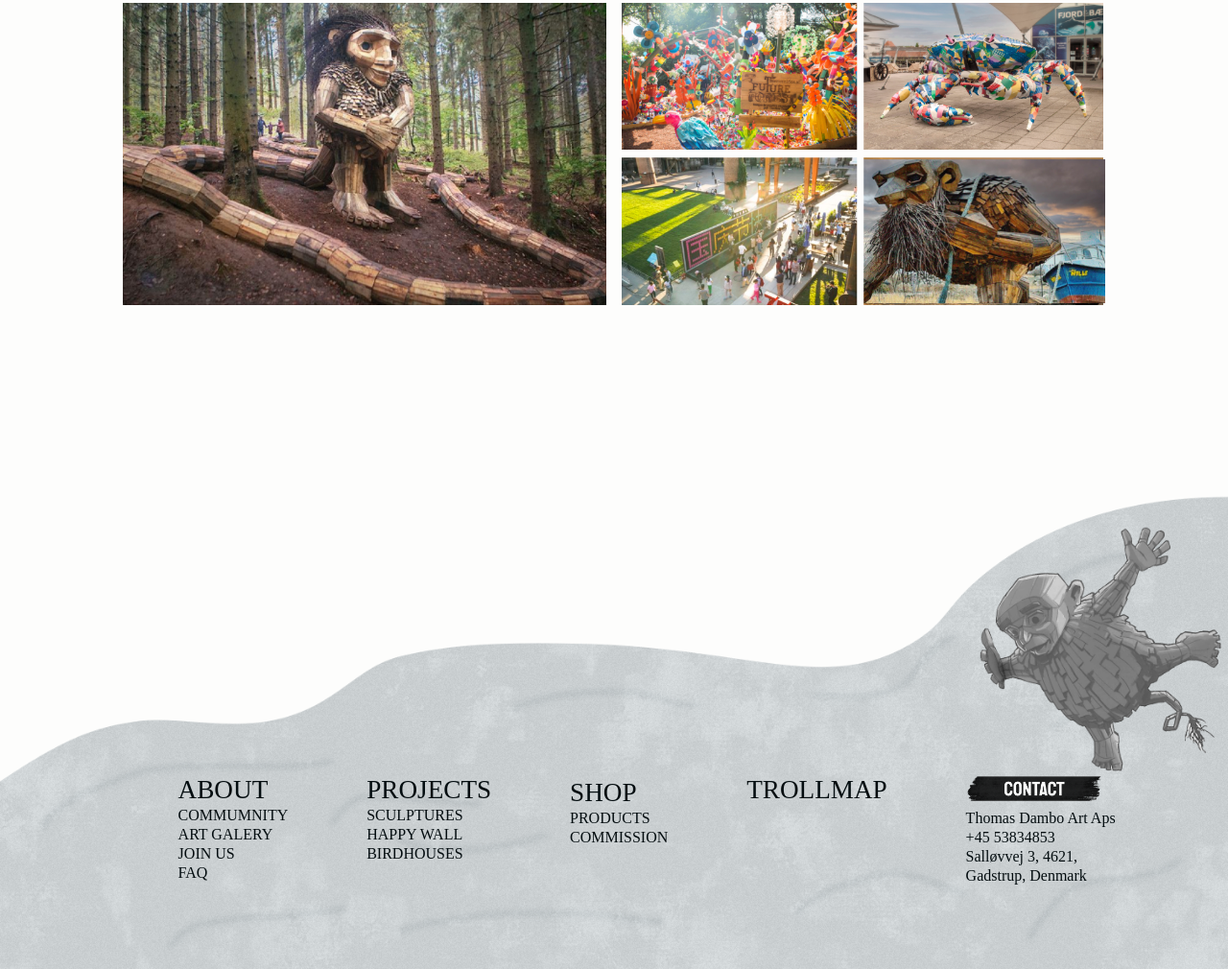
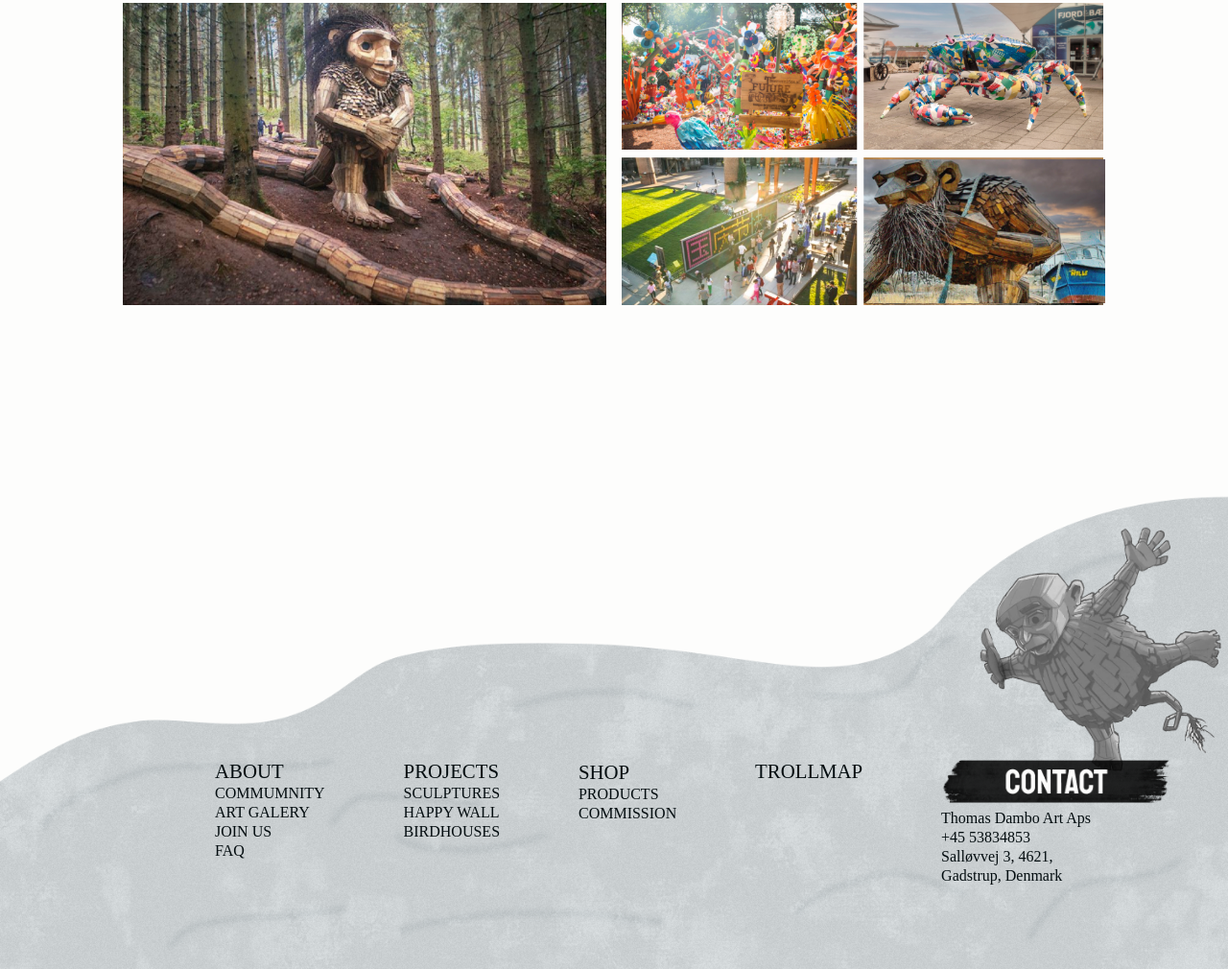
Before and after one commit to yanivelasco/Thomas-Dambo, a plain HTML site: page index.html in a window 1280 px wide. Shown: the part 5927-6937 px from the top of the page at 96% size. Drawn offline with Linux system fonts and the light colour scheme.

Commit message:
fix huge mistake

```diff
--- a/css/landing.css
+++ b/css/landing.css
@@ -636,15 +636,15 @@ footer {
   }
 
   .main_footer {
-    font-size: 1.7rem;
+    font-size: 2,5rem;
   }
 
   .main_footer img {
-    width: 70%;
+    width: var(--black_title_width);
   }
 
   #footer_section {
-    margin-left: 9%;
+    margin-left: 15%;
     gap: 8%;
   }
   footer {
```
